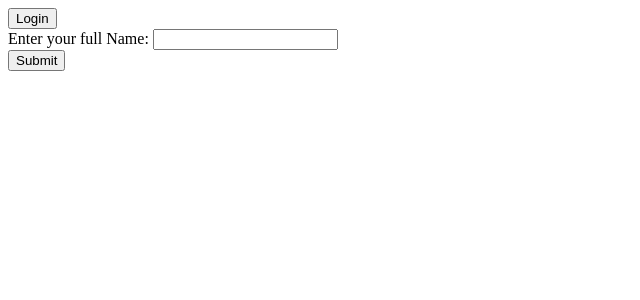
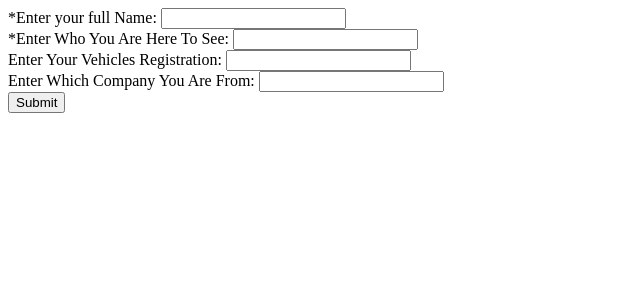
Before and after one commit to johnsondrew49/sign-in-project, a PHP site: page / in a window 1280 px wide. Shown: the top 300 px of the page, without its empty margins (0-640 px from the left). Run offline with PHP 8.4, Linux system fonts and the light colour scheme; data that the repository does not hold is empty.

Commit message:
Bunch of changes

```diff
--- a/To-Do.txt
+++ /dev/null
@@ -1,5 +0,0 @@
-Sort out pop up box
-CSS
-Lo's Logo Across Top
-Add 10 press on logo to login screen
-History page
--- a/index.php
+++ b/index.php
@@ -8,29 +8,34 @@
 ?>
 
 <!DOCTYPE html>
-<html lang="en">
+<html>
   <head>
   <meta charset="UTF-8">
     <meta name="viewport" content="width=device-width, initial-scale=1.0">
-    <title>Sign In</title>
+    <title>Lo's Pharmacy</title>
   </head>
+
   <body>
-    <form action="Login.php">
-        <button>Login</button>
-    </form>
+    <form>
       <script> var name ="<?= $_POST['name'] ?>"; </script>
           <!--Input box Creation -->
-    <form  method = "post" action="Registration.php">
-        <label>Enter your full Name:</label>
+      <form  method = "post">
+          <label>*Enter your full Name:</label>
           <input type =  "text" name = "Name"><br>
+      </form>
+      <form method = "post">
+        <label>*Enter Who You Are Here To See:</label>
+        <input type = "text" to-see = "to-see"><br>
+      </form>
+      <form method = "post">
+        <label>Enter Your Vehicles Registration:</label>
+        <input type = "text" registration = "registration"><br>
+      </form>
+      <form method = "post" action = "completed.php">
+        <label>Enter Which Company You Are From:</label>
+        <input type = "text" company = "company"><br>
         <button>Submit</button>
       </form>
-    <!--Creates the pop up box -->
-    <script>alert("Completed");</script>
+    </form>
+  </body>
 </html>
-
-<?php
-   // if(isset($_POST['submit'])){  //prevents error lines from appearing when first loading website up
-     //   echo "You name is: $name. Your vehicle registration is: $registration. You Work for: $company. You are here to see: $to_see.";
-    //}
-?>
```
Also changed, not shown: Old Files/Home.php (added, +33 -0 lines), Old Files/History.php (renamed from History.php), Old Files/Login.php (renamed from Login.php), Old Files/Registration.php (renamed from Registration.php), Old Files/company.php (renamed from company.php), Old Files/to-see.php (renamed from to-see.php), completed.php (added). Lines whose indentation alone changed are shown as unchanged.
